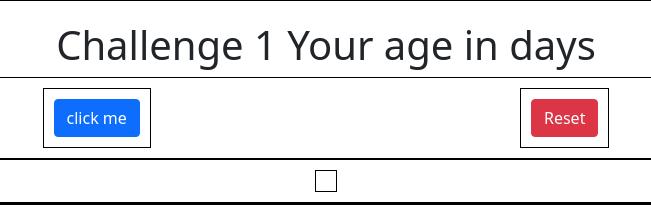
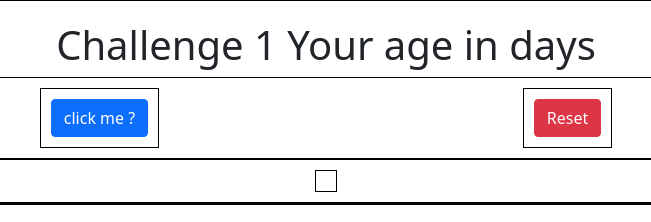
Before and after one commit to layan1994/GameCollectionJS, a plain HTML site: page index.html in a window 1280 px wide. Shown: the top 222 px of the page, 314-965 px from the left. Drawn offline with nearby package versions, Linux system fonts and the light colour scheme.

Commit message:
add quction mark

```diff
--- a/index.html
+++ b/index.html
@@ -13,7 +13,7 @@
       <h1 class="header"> Challenge 1 Your age in days</h1>
            <div class="flex-box-container-1">
              <div>
-               <button class="btn btn-primary" onclick="ageInDays()">click me</button>
+               <button class="btn btn-primary" onclick="ageInDays()">click me ?</button>
             </div>
              <div>
                <button class="btn btn-danger" onclick="reset() ">Reset</button>
```
